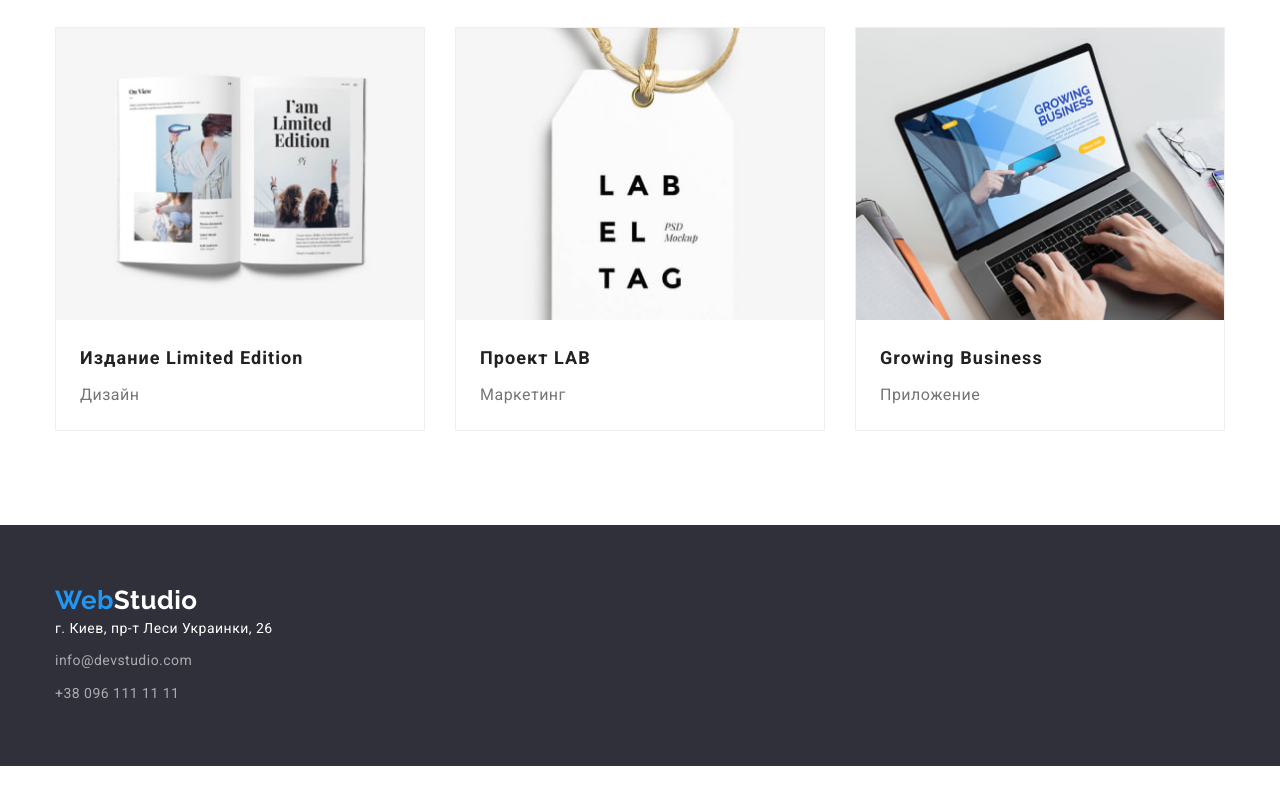
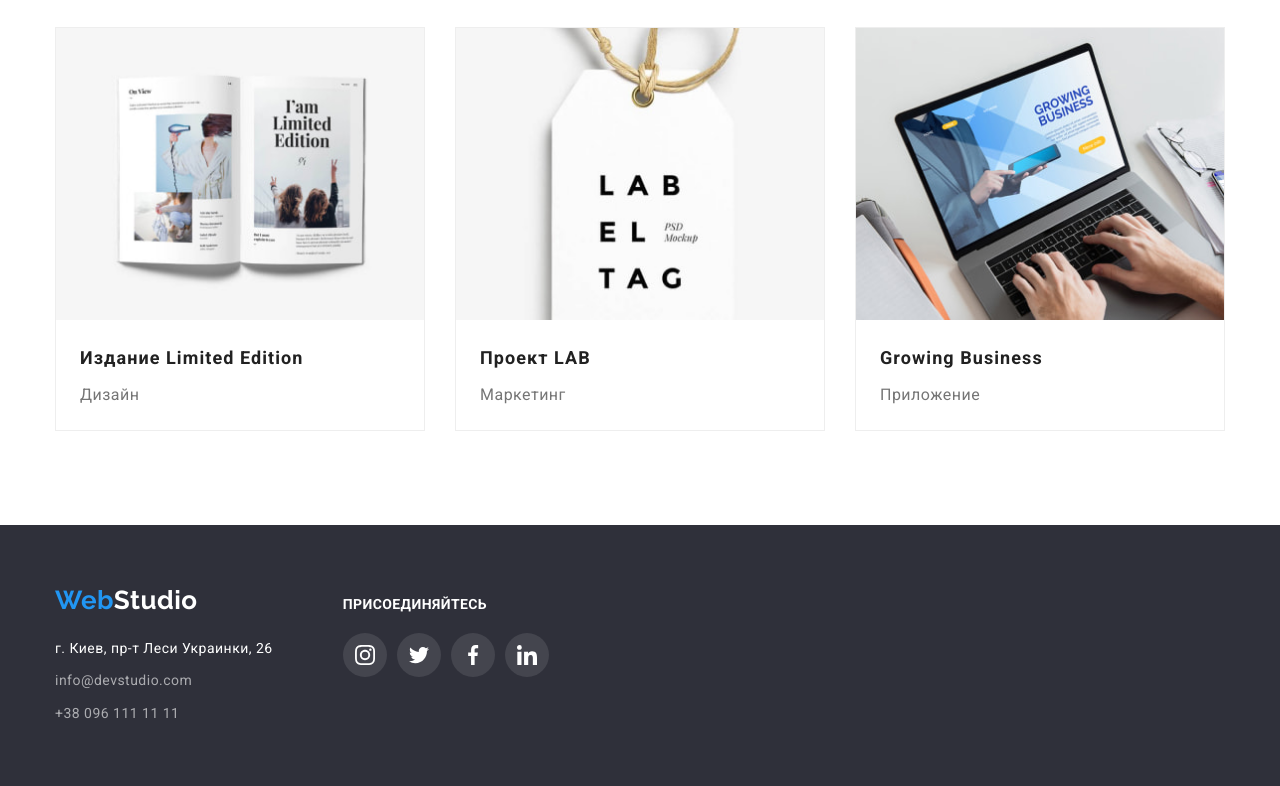
Before and after one commit to Slapchenko/goit-markup-hw-04, a plain HTML site: page portfolio.html in a window 1280 px wide. Shown: the part 1105-1891 px from the top of the page. Drawn offline with nearby package versions, Linux system fonts and the light colour scheme.

Commit message:
complete

```diff
--- a/css/styles.css
+++ b/css/styles.css
@@ -428,14 +428,15 @@ img {
 }
 
 .footer-container {
-  box-sizing: border-box;
+  display: flex;
+  justify-content: flex-start;
+  align-items: baseline;
 }
 
 .logo-box {
   margin-right: 70px;
   display: flex;
   flex-direction: column;
-  border: solid 1px tomato;
 }
 
 .logo-footer {
@@ -472,7 +473,6 @@ img {
 .join-box {
   display: flex;
   flex-direction: column;
-  border: solid 1px tomato;
 }
 
 .join-title {
@@ -486,6 +486,9 @@ img {
   color: var(--third-txt-cl);
 }
 
+.join-item {
+  display: flex;
+}
 .join-link {
   margin-right: 10px;
   width: 44px;
--- a/portfolio.html
+++ b/portfolio.html
@@ -219,17 +219,44 @@
     <!-- Page footer -->
     <footer class="footer">
       <div class="container footer-container">
-        <!-- Logo company-->
+        <div class="logo-box">
           <a class="logo link logo-footer" href="./index.html" aria-label="Логотип сайта" lang="en"
             >Web<span class="logo-mode-light">Studio</span></a
           >
-        <!-- Contacts info in footer -->
           <address class="address">
             <p class="address-text">г. Киев, пр-т Леси Украинки, 26</p>
             <a class="address-link link" href="mailto:info@devstudio.com">info@devstudio.com</a>
             <a class="address-link link" href="tel:+380961111111">+38 096 111 11 11</a>
           </address>
         </div>
+        <div class="join-box">
+          <h3 class="join-title">Присоединяйтесь</h3>
+          <ul class="join-list list">
+            <li class="join-item">
+              <a class="join-link link" href="#">
+                <svg class="join-icon" width="20px" height="20px">
+                  <use href="./images/icons.svg#icon-instagram"></use>
+                </svg>
+              </a>
+              <a class="join-link link" href="#">
+                <svg class="join-icon" width="20px" height="20px">
+                  <use href="./images/icons.svg#icon-twitter"></use>
+                </svg>
+              </a>
+              <a class="join-link link" href="#">
+                <svg class="team-social-icon" width="20px" height="20px">
+                  <use href="./images/icons.svg#icon-facebook"></use>
+                </svg>
+              </a>
+              <a class="join-link link" href="#">
+                <svg class="join-icon" width="20px" height="20px">
+                  <use href="./images/icons.svg#icon-linkedin"></use>
+                </svg>
+              </a>
+            </li>
+          </ul>
+        </div>
+      </div>
     </footer>
   </body>
 </html>
```
Also changed, not shown: index.html (+1 -2 lines). Lines whose indentation alone changed are shown as unchanged.
